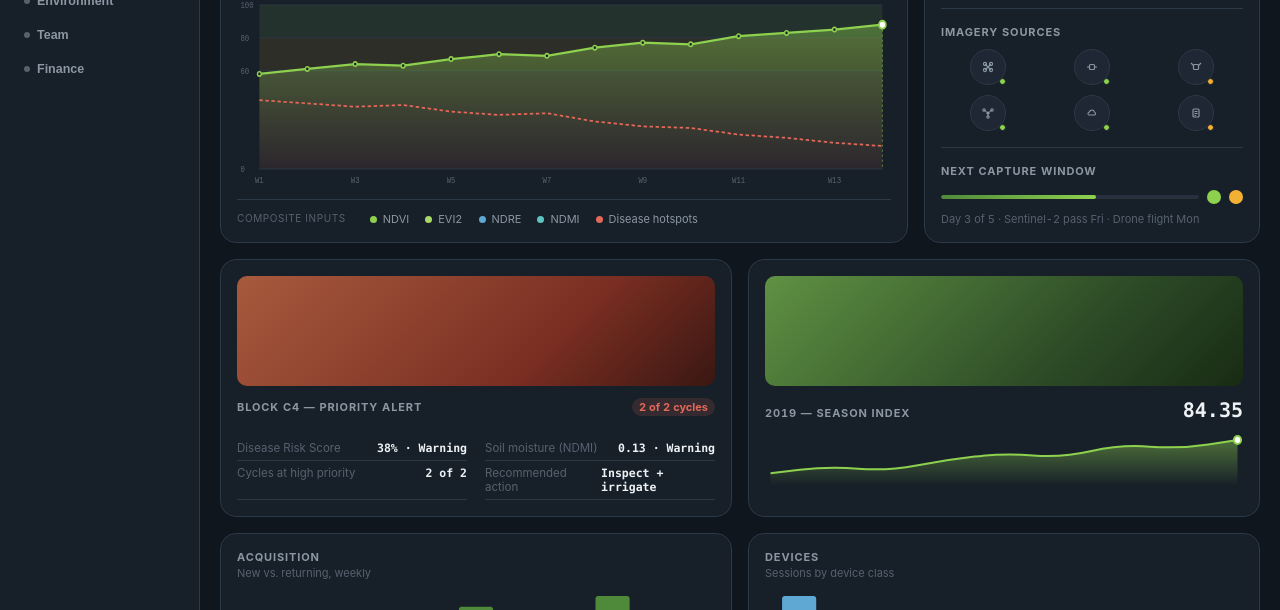
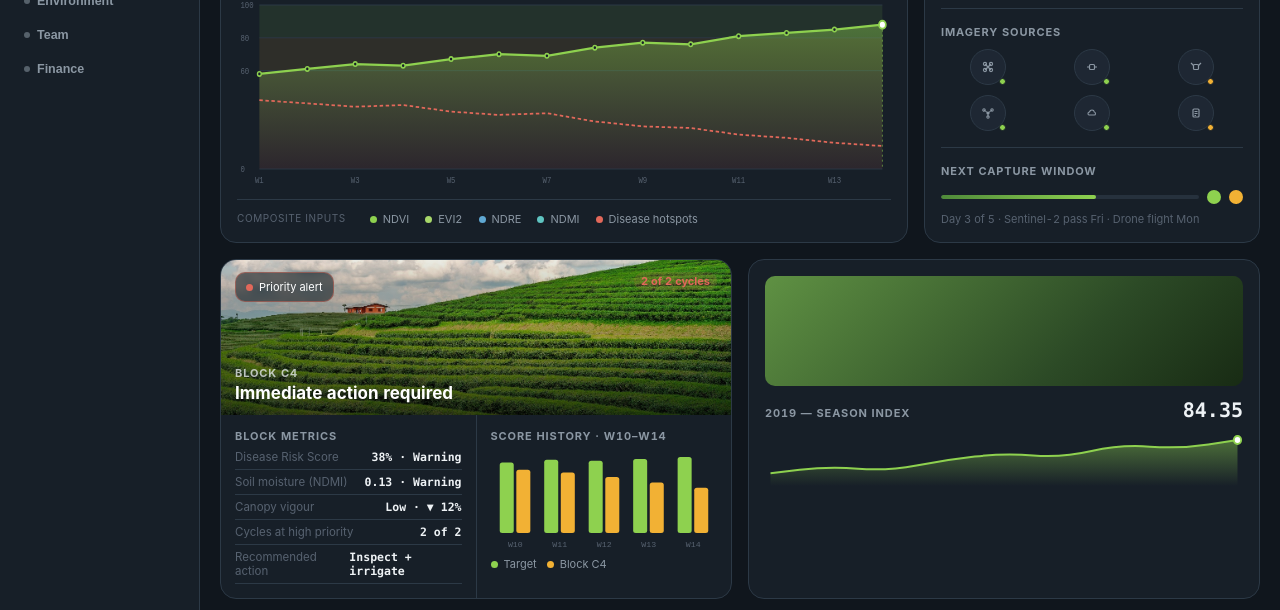
Before and after one commit to veracity-dev/ag-dashboard, a plain HTML site: page dashboard.html in a window 1280 px wide. Shown: the part 122-732 px from the top of the page. Drawn offline with Linux system fonts and the light colour scheme.

Commit message:
UI changes

```diff
--- a/dashboard.html
+++ b/dashboard.html
@@ -77,13 +77,30 @@
         </div>
       </div>
 
-      <div class="card span-6 hero-card">
-        <div class="hero-block" style="background:linear-gradient(135deg,#a85a3d,#7a2e22 65%,#3a1712);"></div>
-        <div class="hero-head">
-          <div class="card-title" style="margin:0;">Block C4 — Priority alert</div>
-          <span class="delta down">2 of 2 cycles</span>
+      <div class="card span-6 hero-card-v2">
+        <div class="hero-photo-wrap" id="c1-hero1-photo" style="background-image:url('images/green-tea-bud-leaves-green-tea-plantations-morning-nature-background.jpg');background-size:cover;background-position:center 45%;">
+          <div class="hero-photo-overlay">
+            <div class="hero-photo-toprow">
+              <span class="chip-float" style="border-color:rgba(226,104,90,.45);"><span class="dot" style="background:var(--red);"></span>Priority alert</span>
+              <span class="delta down">2 of 2 cycles</span>
+            </div>
+            <div>
+              <div class="card-title" style="color:rgba(238,242,245,.75);margin-bottom:3px;">Block C4</div>
+              <div class="hero-photo-big">Immediate action required</div>
+            </div>
+          </div>
         </div>
-        <div class="mini-rows" id="c1-hero1-rows"></div>
+        <div class="hero-body">
+          <div class="hero-col">
+            <div class="card-title">Block metrics</div>
+            <div class="mini-rows" id="c1-hero1-rows"></div>
+          </div>
+          <div class="hero-col">
+            <div class="card-title">Score history · W10–W14</div>
+            <div id="c1-hero1-bars"></div>
+            <div id="c1-hero1-legend" style="display:flex;gap:10px;margin-top:6px;"></div>
+          </div>
+        </div>
       </div>
 
       <div class="card span-6 hero-card">
--- a/dashboard.js
+++ b/dashboard.js
@@ -32,6 +32,32 @@ function areaChart(values, color, opts={}){
   if(opts.dots){ pts.forEach(p=>svg.appendChild(el("circle",{cx:p[0],cy:p[1],r:2.4,fill:color}))); }
   const last = pts[pts.length-1];
   svg.appendChild(el("circle",{cx:last[0],cy:last[1],r:4,fill:"#fff",stroke:color,"stroke-width":2}));
+  return svg;
+}
+
+function groupedBarChart(groups, series, colors, opts={}){
+  const W=opts.w||220, H=opts.h||110;
+  const padB=18, padT=6, padL=2, padR=2;
+  const svg = svgEl(W,H);
+  const plotW=W-padL-padR, plotH=H-padB-padT;
+  const allVals = series.flatMap(s=>s.values);
+  const max = Math.max(...allVals)*1.08;
+  const groupW = plotW/groups.length;
+  const nS = series.length;
+  const totalBar = groupW*0.7;
+  const bw = totalBar/nS;
+  const gpad = (groupW-totalBar)/2;
+  groups.forEach((g,gi)=>{
+    const gx = padL+gi*groupW;
+    series.forEach((s,si)=>{
+      const v = s.values[gi];
+      const h = (v/max)*plotH;
+      const x = gx+gpad+si*(bw+1);
+      const y = padT+plotH-h;
+      svg.appendChild(el("rect",{x,y,width:bw*0.9,height:h,rx:2.5,fill:colors[si]}));
+    });
+    svg.appendChild(el("text",{x:gx+groupW/2,y:H-4,fill:"var(--text-faint)","font-size":8,"text-anchor":"middle"})).textContent=g;
+  });
   return svg;
 }
 
@@ -258,11 +284,29 @@ document.getElementById("c1-capture-fill").style.width = Math.round(c1CycleDay/c
 document.getElementById("c1-capture-caption").textContent =
   `Day ${c1CycleDay} of ${c1CycleLen} · Sentinel-2 pass Fri · Drone flight Mon`;
 
-const hero1Rows = [["Disease Risk Score","38% · Warning"],["Soil moisture (NDMI)","0.13 · Warning"],["Cycles at high priority","2 of 2"],["Recommended action","Inspect + irrigate"]];
+const hero1Rows = [
+  ["Disease Risk Score","38% · Warning"],
+  ["Soil moisture (NDMI)","0.13 · Warning"],
+  ["Canopy vigour","Low · ▼ 12%"],
+  ["Cycles at high priority","2 of 2"],
+  ["Recommended action","Inspect + irrigate"],
+];
 const c1h1 = document.getElementById("c1-hero1-rows");
 hero1Rows.forEach(([k,v])=>{
   const r = document.createElement("div"); r.className="mini-row";
   r.innerHTML = `<span class="k">${k}</span><span class="v mono">${v}</span>`; c1h1.appendChild(r);
+});
+
+mount("c1-hero1-bars", groupedBarChart(
+  ["W10","W11","W12","W13","W14"],
+  [{values:[78,81,80,82,84]},{values:[70,67,62,56,50]}],
+  ["var(--green)","var(--amber)"],
+  {w:220,h:106}
+));
+[["var(--green)","Target"],["var(--amber)","Block C4"]].forEach(([c,n])=>{
+  const d = document.createElement("div"); d.className="legend-item";
+  d.innerHTML = `<span class="dot" style="background:${c}"></span>${n}`;
+  document.getElementById("c1-hero1-legend").appendChild(d);
 });
 
 mount("c1-hero2-spark", areaChart([62,68,64,74,80,76,88,84,92], "var(--green)", {w:520,h:56,dots:false}));
--- a/styles/styles.css
+++ b/styles/styles.css
@@ -151,6 +151,18 @@ svg text{ font-family: ui-monospace,"SF Mono","Cascadia Mono",monospace; }
 .hero-block{ height:110px; border-radius:var(--radius-sm); margin-bottom:12px; }
 .hero-head{ display:flex; justify-content:space-between; align-items:baseline; margin-bottom:8px; }
 
+/* ---- hero-card v2: landscape photo + two-col body ---- */
+.hero-card-v2{ padding:0; overflow:hidden; display:flex; flex-direction:column; }
+.hero-photo-wrap{ position:relative; height:155px; overflow:hidden; flex-shrink:0; }
+.hero-photo-overlay{ position:absolute; inset:0; display:flex; flex-direction:column; justify-content:space-between;
+  padding:12px 14px; background:linear-gradient(180deg, rgba(0,0,0,.08) 0%, rgba(0,0,0,.68) 100%); }
+.hero-photo-toprow{ display:flex; justify-content:space-between; align-items:flex-start; }
+.hero-photo-big{ font-size:17px; font-weight:700; color:#fff; }
+.hero-body{ display:flex; flex:1; }
+.hero-col{ flex:1; min-width:0; padding:14px; }
+.hero-col + .hero-col{ border-left:1px solid var(--border); }
+.hero-col .mini-rows{ grid-template-columns:1fr; margin-top:0; }
+
 .mini-rows{ display:grid; grid-template-columns:1fr 1fr; gap:0 18px; margin-top:12px; }
 .mini-row{ display:flex; justify-content:space-between; gap:8px; padding:5px 0; font-size:11.5px; border-bottom:1px solid var(--border); }
 .mini-row .k{ color:var(--text-faint); }
```
Also changed, not shown: images/green-tea-bud-leaves-green-tea-plantations-morning-nature-background.jpg (added), styles/sec-3.png (added).
